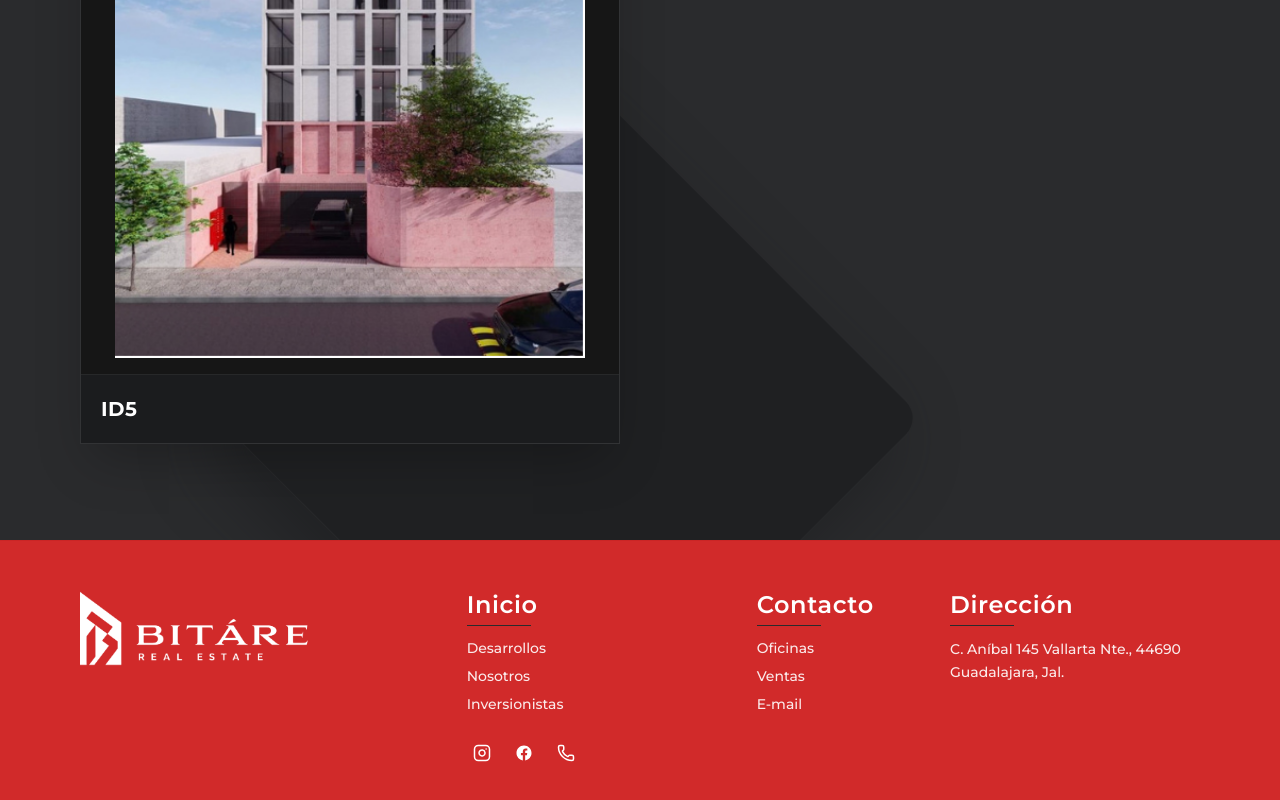
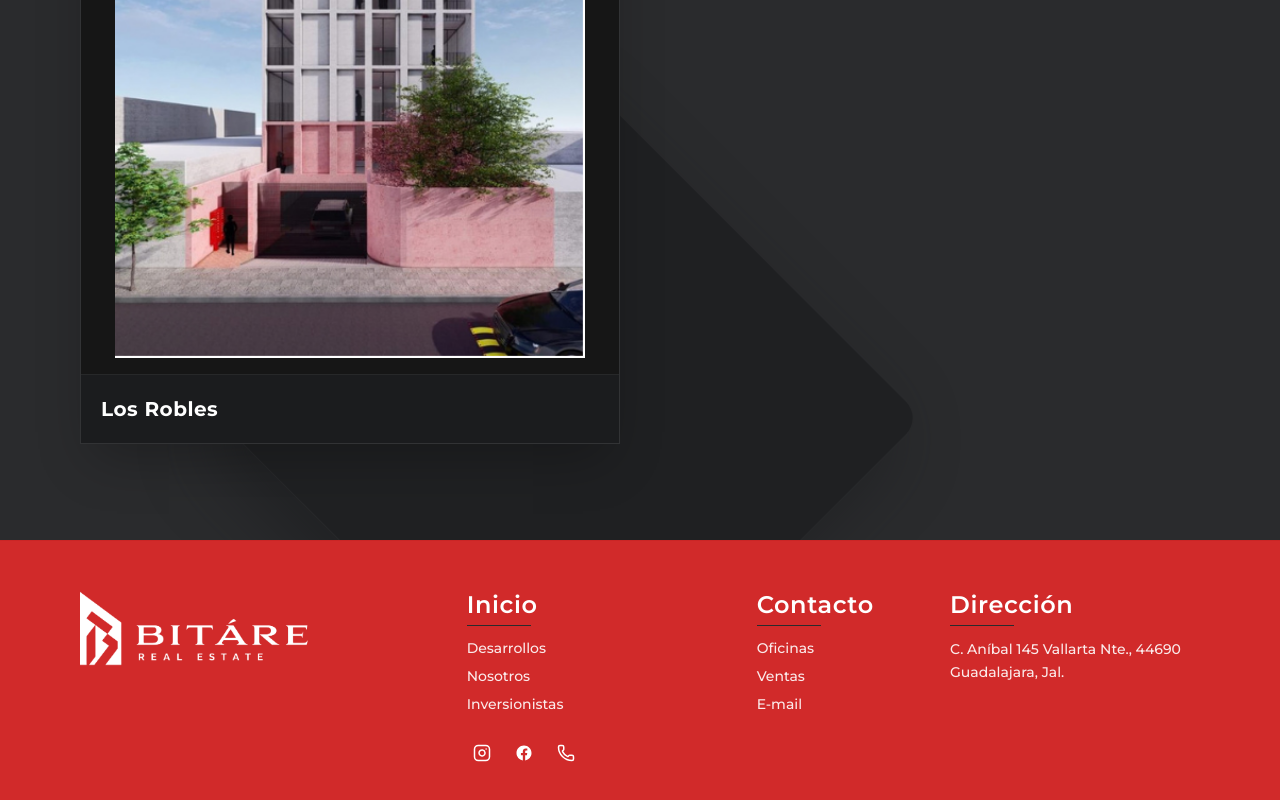
Before and after one commit to jhon-henao13/bitare-inmobiliaria, a React (Vite) app: page /desarrollos in a window 1280 px wide. Shown: the part 2494-3294 px from the top of the page. Built offline with nearby package versions, Linux system fonts and the light colour scheme; no server answers.

Commit message:
fix: text Los Robles replace id5 in DeliveredProjects of Home section

```diff
--- a/src/pages/Desarrollos/DeliveredProjects.jsx
+++ b/src/pages/Desarrollos/DeliveredProjects.jsx
@@ -32,7 +32,7 @@ const deliveredProjects = [
   },
   {
     id: 5,
-    title: 'ID5', // Puedes ajustar el nombre exacto si difiere
+    title: 'Los Robles', // Puedes ajustar el nombre exacto si difiere
     category: 'Aportación de Tierra',
     image: id5Img,
   },
```
